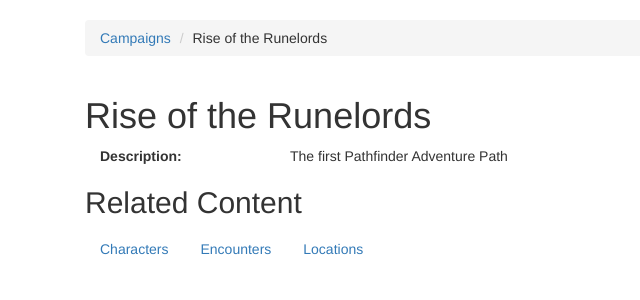
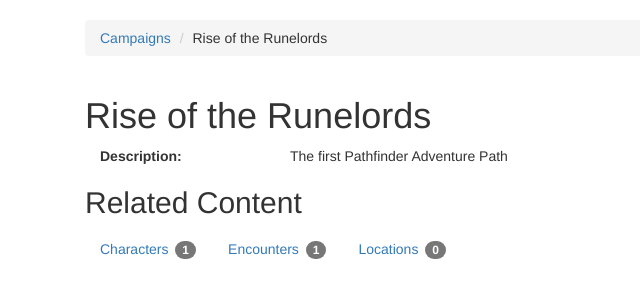
Before and after one commit to flordelis/django_rpg, a Django app: page /campaign/1/ in a window 1280 px wide. Shown: the part 52-352 px from the top of the page, without its empty margins (0-640 px from the left). Run offline with Django 3.2, Linux system fonts and the light colour scheme; a user stored in the database is signed in; data comes from the database, SQL or seed files in the repository; some libraries are stand-ins or nearby versions.

Commit message:
Campaign related content counts

```diff
--- a/rpg_base/templates/campaign/view.html
+++ b/rpg_base/templates/campaign/view.html
@@ -13,13 +13,12 @@
             <div class="col-sm-2"><b>Description:</b></div>
             <div class="col-sm-10">{{ campaign.description }}</div>
         </div>
-
         <div class="row">
             <h2>Related Content</h2>
             <ul class="nav nav-pills">
-                <li role="presentation"><a href="{% url "character_index" campaign.pk %}">Characters</a></li>
-                <li role="presentation"><a href="{% url "encounter_index" campaign.pk %}">Encounters</a></li>
-                <li role="presentation"><a href="{% url "location_index" campaign.pk %}">Locations</a></li>
+                <li role="presentation"><a href="{% url "character_index" campaign.pk %}">Characters <span class="badge">{{ campaign.character_set.count }}</span></a></li>
+                <li role="presentation"><a href="{% url "encounter_index" campaign.pk %}">Encounters <span class="badge">{{ campaign.encounter_set.count }}</span></a></li>
+                <li role="presentation"><a href="{% url "location_index" campaign.pk %}">Locations <span class="badge">{{ campaign.location_set.count }}</span></a></li>
             </ul>
         </div>
     </div>
```
